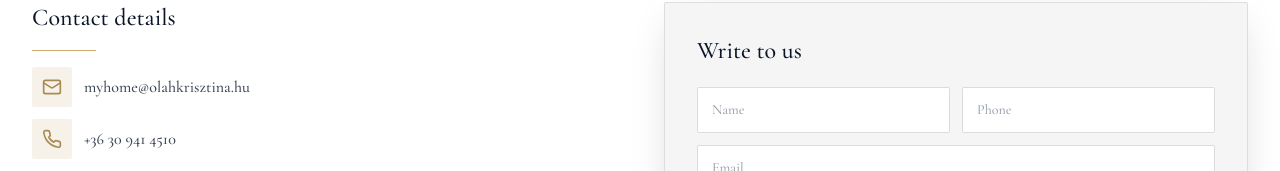
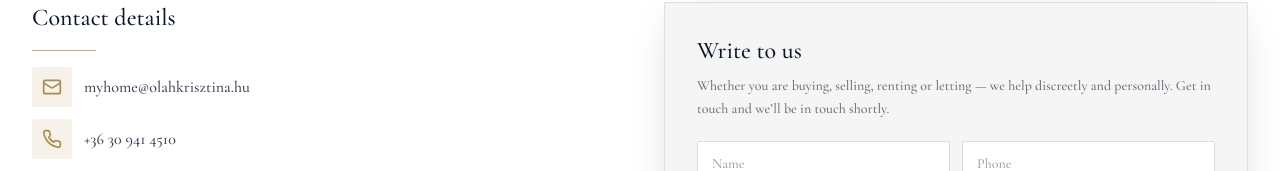
Before and after one commit to botosjano/myhome, a Next.js app: page /en/kapcsolat in a window 1280 px wide. Shown: the part 349-520 px from the top of the page. Built offline with nearby package versions, Linux system fonts and the light colour scheme; no server answers.

Commit message:
Add reassuring intro text above the contact form
New contact.formIntro line under the form title on /kapcsolat (matches the
homepage CTA wording for consistency), encouraging visitors right at the point
of action. Bilingual.

```diff
--- a/src/app/[locale]/kapcsolat/page.tsx
+++ b/src/app/[locale]/kapcsolat/page.tsx
@@ -80,7 +80,8 @@
 
         {/* Form */}
         <div className="rounded-sm border border-navy/10 bg-cream p-6 shadow-card sm:p-8">
-          <h2 className="mb-5 font-serif text-2xl text-navy">{t('formTitle')}</h2>
+          <h2 className="mb-2 font-serif text-2xl text-navy">{t('formTitle')}</h2>
+          <p className="mb-5 font-sans text-sm leading-relaxed text-navy/60">{t('formIntro')}</p>
           <ContactForm />
         </div>
       </div>
--- a/src/messages/en.json
+++ b/src/messages/en.json
@@ -229,6 +229,7 @@
     "subtitle": "Write to us and we'll help discreetly and personally — whether you are a buyer, tenant, seller or landlord.",
     "infoTitle": "Contact details",
     "formTitle": "Write to us",
+    "formIntro": "Whether you are buying, selling, renting or letting — we help discreetly and personally. Get in touch and we’ll be in touch shortly.",
     "messagePlaceholder": "How can we help? (e.g. buying, renting, or selling a property)",
     "followLabel": "Follow us",
     "responseNote": "We usually reply within 24 hours on business days."
--- a/src/messages/hu.json
+++ b/src/messages/hu.json
@@ -229,6 +229,7 @@
     "subtitle": "Írjon nekünk, és diszkréten, személyre szabottan segítünk — vevőként, bérlőként, eladóként vagy bérbeadóként egyaránt.",
     "infoTitle": "Elérhetőség",
     "formTitle": "Írjon nekünk",
+    "formIntro": "Akár vásárolna, eladna, bérelne vagy bérbe adna — diszkréten és személyre szabottan segítünk. Vegye fel velünk a kapcsolatot, és hamarosan jelentkezünk.",
     "messagePlaceholder": "Miben segíthetünk? (pl. ingatlan vásárlás, bérlet, vagy eladó ingatlannal kapcsolatos kérdés)",
     "followLabel": "Kövessen minket",
     "responseNote": "Munkanapokon általában 24 órán belül válaszolunk."
```
